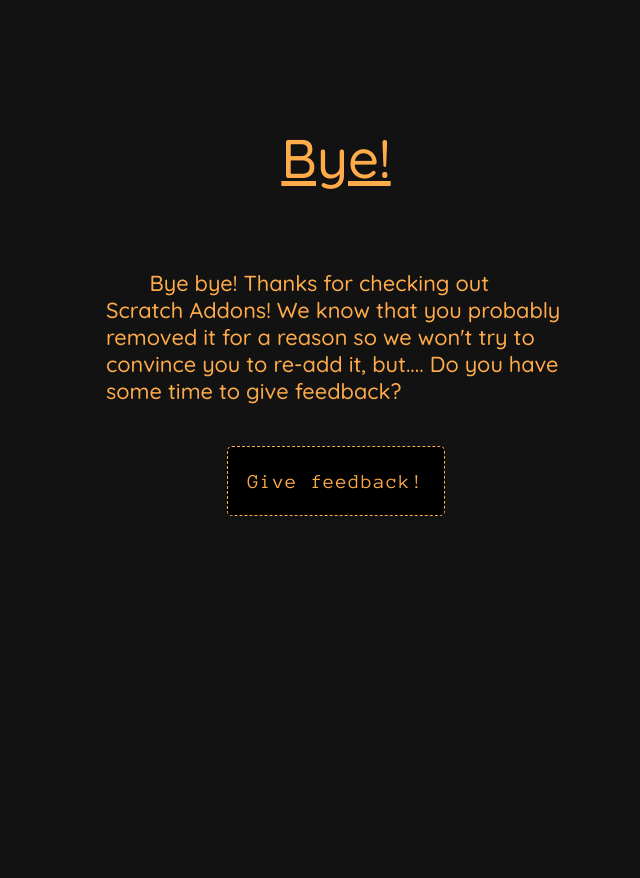
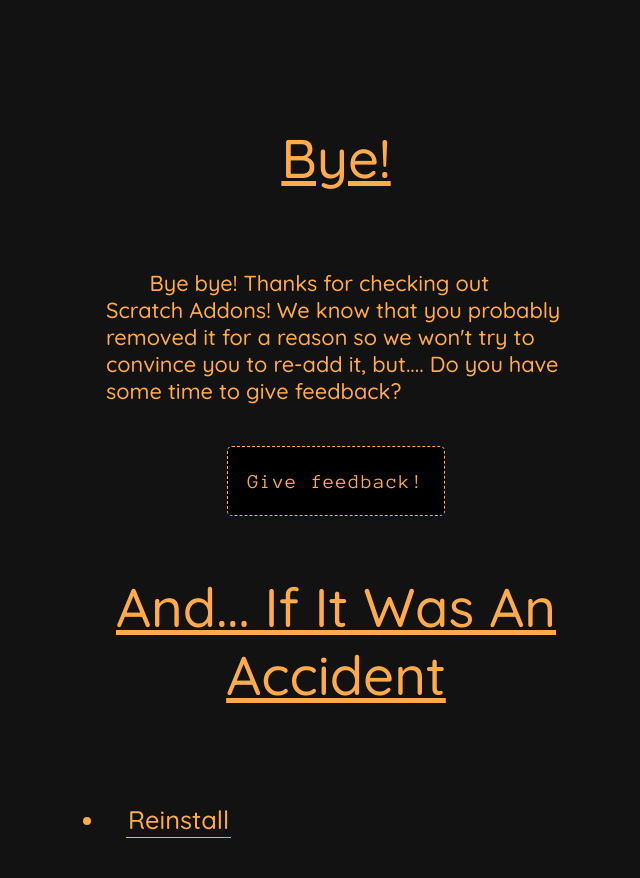
Before and after one commit to Explosion-Scratch/ByeBye, a plain HTML site: page index.html in a window 1280 px wide. Shown: the whole page, without its empty margins (304-944 px from the left). Before the commit the page ends 800 px from the top, so only its background shows below. Drawn offline with Linux system fonts and the light colour scheme.

Commit message:
Transparent color

```diff
--- a/index.html
+++ b/index.html
@@ -5,6 +5,10 @@
 	<h1>Bye!</h1>
 	<p>Bye bye! Thanks for checking out Scratch Addons! We know that you probably removed it for a reason so we won't try to convince you to re-add it, but.... Do you have some time to give feedback?<br></p>
 	<button onclick="window.location.href='https://scratchaddons.com/feedback';" data-text='Sure! ⇨' class='button-hover'>Give feedback!  </button>
+	<h1>And... if it was an accident</h1>
+	<ul>
+		<li><a href='https://chrome.google.com/webstore/detail/scratch-addons/fbeffbjdlemaoicjdapfpikkikjoneco'>Reinstall</a></li>
+	</ul>
 </div>
 <style>
 	@import url('https://fonts.googleapis.com/css2?family=Anonymous+Pro&display=swap');
@@ -12,7 +16,7 @@
 
 	* {
 		--color: #ffab4a;
-		--color-transparent: rgba(102, 255, 153, 0.74);
+		--color-transparent: rgba(255, 172, 77, 0.57);
 		--font-size: 45%;
 	}
 	p {
```
